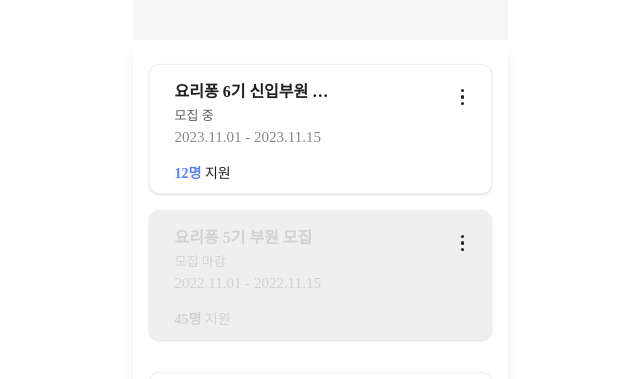
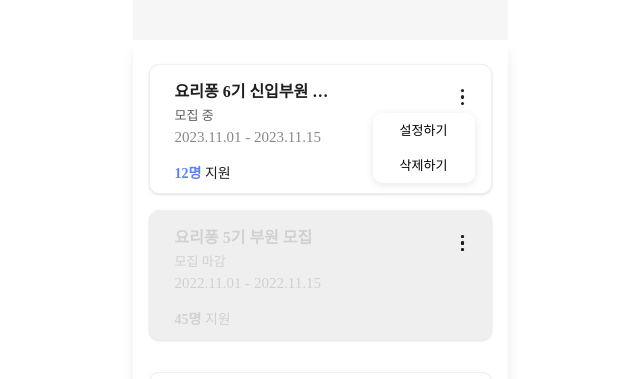
Before and after one commit to Konkuk-KUIT/CAMPUSFORM-Web, a Next.js app: page /test/sehyun in a window 1280 px wide. Both pictures are taken after a click on the button 782 px from the left and 97 px from the top of the page. Shown: the top 379 px of the page, without its empty margins (320-960 px from the left). Built offline with nearby package versions, Linux system fonts and the light colour scheme.

Commit message:
[feat] home card 수정,삭제 팝업 추가
더보기 눌렀을 때 수정 삭제 팝업 추가

```diff
--- a/src/components/ProfileCross.tsx
+++ b/src/components/ProfileCross.tsx
@@ -16,26 +16,21 @@ export default function ProfileCard({
   const [isExpanded, setIsExpanded] = useState(initialExpanded);
 
   return (
-    /* 너비 343px, 높이 66px, 양 끝 정렬 */
     <div className="w-[343px] h-[66px] bg-white flex items-center justify-between px-[20px] py-[8px] font-['Pretendard'] border-b border-gray-100">
 
       <div className="flex items-center gap-[10px]">
-        {/* 프로필 이미지 35x35 */}
         <div className="w-[35px] h-[35px] bg-[#D9D9D9] rounded-full flex-shrink-0" />
 
         <div className="flex flex-col">
-          {/* text-subtitle-md (16px) */}
           <h3 className="text-subtitle-md text-gray-950 leading-tight">
             {nickname}
           </h3>
-          {/* text-body-rg (14px) */}
           <p className="text-body-rg text-gray-500">
             {email}
           </p>
         </div>
       </div>
 
-      {/* 화살표 대신 X 아이콘으로 변경 */}
       <button
         onClick={() => setIsExpanded(!isExpanded)}
         className="w-[24px] h-[24px] flex items-center justify-center text-gray-950"
@@ -44,7 +39,6 @@ export default function ProfileCard({
           width="20" height="20" viewBox="0 0 24 24" fill="none"
           stroke="currentColor" strokeWidth="2" strokeLinecap="round" strokeLinejoin="round"
         >
-          {/* X 모양을 만드는 패스 */}
           <line x1="18" y1="6" x2="6" y2="18"></line>
           <line x1="6" y1="6" x2="18" y2="18"></line>
         </svg>
--- a/src/components/home/HomeOff.tsx
+++ b/src/components/home/HomeOff.tsx
@@ -1,5 +1,6 @@
 "use client";
-
+import SelectModal from '@/components/SelectModal'; // 1. 임포트 확인!
+import { useState } from 'react';
 interface RecruitmentCardProps {
   title: string;
   status: string;
@@ -13,6 +14,29 @@ export default function RecruitmentCard({
   dateRange,
   applicantCount,
 }: RecruitmentCardProps) {
+
+// 1. 메뉴 열림 상태 관리
+const [isMenuOpen, setIsMenuOpen] = useState(false);
+
+// 2. 모달에 넘겨줄 옵션 데이터
+const modalOptions = [
+  { id: 'settings', label: '설정하기' },
+  { id: 'delete', label: '삭제하기' },
+];
+
+// 3. 메뉴 선택 핸들러
+const handleMenuSelect = (value: string) => {
+  console.log(`선택된 메뉴: ${value}`);
+
+  if (value === 'settings') {
+    // 설정하기 로직 (예: router.push...)
+  } else if (value === 'delete') {
+    // 삭제하기 로직
+  }
+
+  setIsMenuOpen(false); // 선택 후 메뉴 닫기
+};
+
   return (
     <div className="group relative w-[343px] h-[130px] rounded-[10px] shadow-sm overflow-hidden font-['Pretendard'] transition-all duration-200 cursor-pointer
                     bg-gray-100 hover:bg-gray-200 active:bg-gray-300 border border-gray-100">
@@ -40,15 +64,44 @@ export default function RecruitmentCard({
       </div>
 
       <button
-        onClick={(e) => e.stopPropagation()}
-        className="absolute top-[20px] right-[16px] w-[24px] h-[24px] flex flex-col items-center justify-center gap-[3px] rounded-full transition-colors
-                   text-gray-950 hover:bg-gray-50"
+        onClick={(e) => {
+          e.stopPropagation(); // 카드 클릭 이벤트 방지
+          setIsMenuOpen(!isMenuOpen); // 켜고 끄기 토글
+        }}
+        className="absolute top-[20px] right-[16px] w-[24px] h-[24px] flex flex-col items-center justify-center gap-[3px] rounded-full transition-colors text-gray-950 hover:bg-gray-50 z-10"
       >
         <span className="w-[3.5px] h-[3.5px] bg-current rounded-full" />
         <span className="w-[3.5px] h-[3.5px] bg-current rounded-full" />
         <span className="w-[3.5px] h-[3.5px] bg-current rounded-full" />
       </button>
 
+      {/* 4. 점 3개 버튼 */}
+      <button
+        onClick={(e) => {
+          e.stopPropagation(); // 카드 클릭 방지
+          setIsMenuOpen(!isMenuOpen); // 토글
+        }}
+        className="absolute top-[20px] right-[16px] w-[24px] h-[24px] flex flex-col items-center justify-center gap-[3px] rounded-full transition-colors text-gray-950 hover:bg-gray-50 z-10"
+      >
+        <span className="w-[3.5px] h-[3.5px] bg-current rounded-full" />
+        <span className="w-[3.5px] h-[3.5px] bg-current rounded-full" />
+        <span className="w-[3.5px] h-[3.5px] bg-current rounded-full" />
+      </button>
+
+      {/* 5. 셀렉트 모달 (조건부 렌더링) */}
+      {isMenuOpen && (
+        // 위치: 버튼(top:20, h:24) 바로 아래인 48px 지점에 배치
+        // 그림자(shadow-lg) 추가: SelectModal 자체에 그림자가 없다면 여기서 줘야 붕 떠보입니다.
+        <div className="absolute top-[48px] right-[16px] z-20 shadow-[0_2px_8px_rgba(0,0,0,0.1)] rounded-10">
+          <SelectModal
+            options={modalOptions}
+            onChange={handleMenuSelect}
+            backgroundColor="white" // 필요시 gray-100
+            width="w-[102px]"      // 너비 지정
+          />
+        </div>
+      )}
+
     </div>
   );
 }
--- a/src/components/home/HomeOn.tsx
+++ b/src/components/home/HomeOn.tsx
@@ -1,3 +1,6 @@
+"use client";
+import SelectModal from '@/components/SelectModal';
+import { useState } from 'react';
 interface RecruitmentCardProps {
   title: string;
   status: string;
@@ -11,6 +14,26 @@ export default function RecruitmentCard({
   dateRange,
   applicantCount,
 }: RecruitmentCardProps) {
+
+
+const [isMenuOpen, setIsMenuOpen] = useState(false);
+
+const modalOptions = [
+  { id: 'settings', label: '설정하기' },
+  { id: 'delete', label: '삭제하기' },
+];
+
+const handleMenuSelect = (value: string) => {
+  console.log(`선택된 메뉴: ${value}`);
+
+  if (value === 'settings') {
+    // 설정하기 로직
+  } else if (value === 'delete') {
+    // 삭제하기 로직
+  }
+  setIsMenuOpen(false);
+};
+
   return (
     <div className="relative w-[343px] h-[130px] bg-white border border-gray-100 rounded-[10px] shadow-sm overflow-hidden font-['Pretendard'] hover:bg-blue-100 active:bg-blue-200">
 
@@ -32,12 +55,29 @@ export default function RecruitmentCard({
         </p>
       </div>
 
-      <button className="absolute top-[20px] right-[16px] w-[24px] h-[24px] flex flex-col items-center justify-center gap-[3px] text-gray-950 hover:bg-gray-50 rounded-full transition-colors">
+      <button
+        onClick={(e) => {
+          e.stopPropagation();
+          setIsMenuOpen(!isMenuOpen);
+        }}
+        className="absolute top-[20px] right-[16px] w-[24px] h-[24px] flex flex-col items-center justify-center gap-[3px] rounded-full transition-colors text-gray-950 hover:bg-gray-50 z-10"
+      >
         <span className="w-[3.5px] h-[3.5px] bg-current rounded-full" />
         <span className="w-[3.5px] h-[3.5px] bg-current rounded-full" />
         <span className="w-[3.5px] h-[3.5px] bg-current rounded-full" />
       </button>
 
+      {isMenuOpen && (
+        <div className="absolute top-[48px] right-[16px] z-20 shadow-[0_2px_8px_rgba(0,0,0,0.1)] rounded-10">
+          <SelectModal
+            options={modalOptions}
+            onChange={handleMenuSelect}
+            backgroundColor="white"
+            width="w-[102px]"
+          />
+        </div>
+      )}
+
     </div>
   );
 }
```
